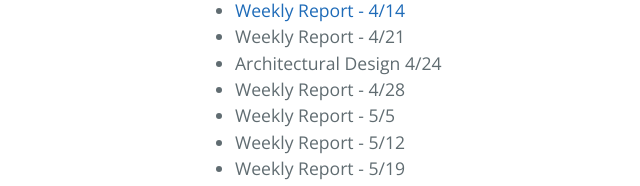
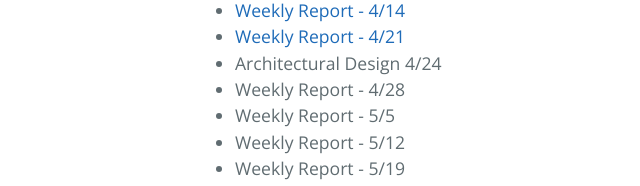
Before and after one commit to nharlow89/ShortSounds, a plain HTML site: page index.html in a window 1280 px wide. Shown: the part 840-1026 px from the top of the page, 29-669 px from the left. Drawn offline with nearby package versions, Linux system fonts and the light colour scheme.

Commit message:
added weekly status report for april 21

```diff
--- a/index.html
+++ b/index.html
@@ -49,7 +49,7 @@
       </li>
 
       <li><a href="https://github.com/nharlow89/ShortSounds/blob/gh-pages/deliverables/April18StatusReport.pdf">Weekly Report - 4/14</a></li>
-      <li>Weekly Report - 4/21</li>
+      <li><a href="https://github.com/nharlow89/ShortSounds/blob/gh-pages/deliverables/April21StatusReport.pdf">Weekly Report - 4/21</a></li>
       <li>Architectural Design 4/24</li>
       <li>Weekly Report - 4/28</li>
       <li>Weekly Report - 5/5</li>
```
Also changed, not shown: 1 other file.
